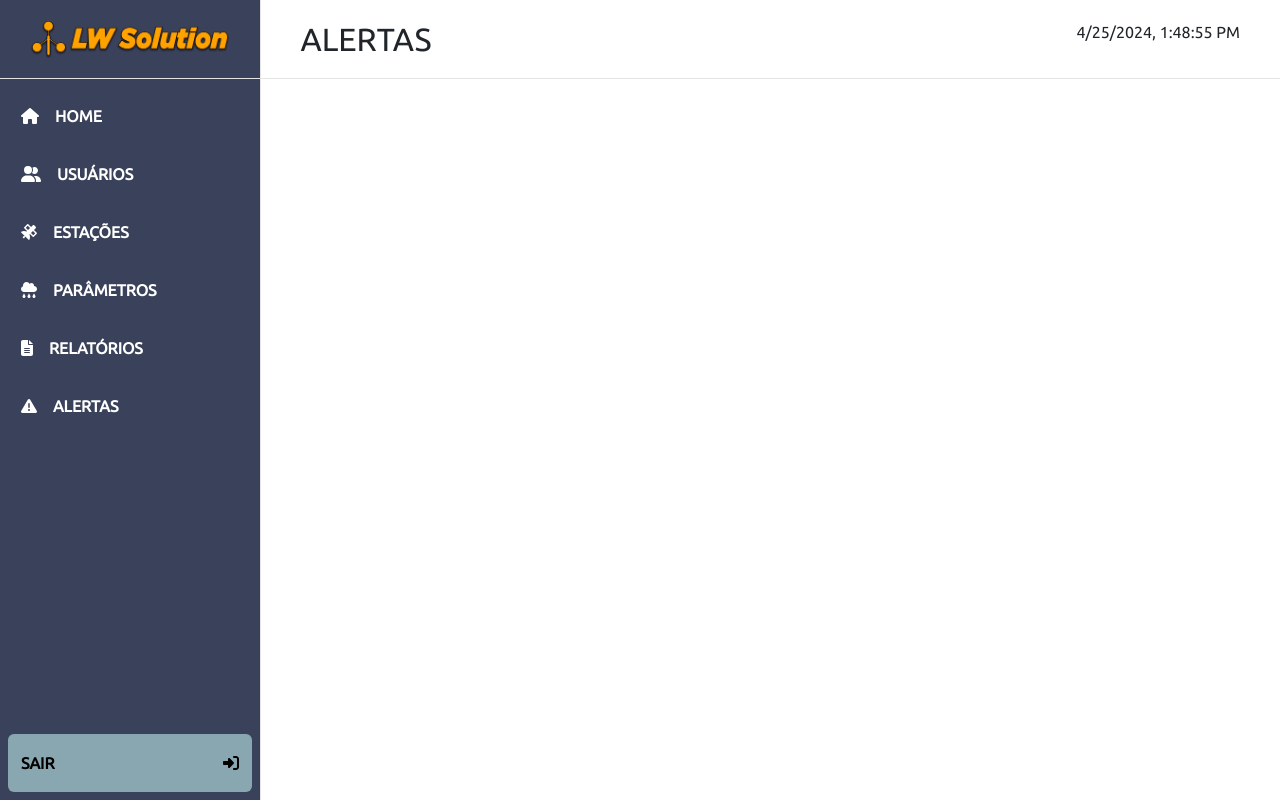
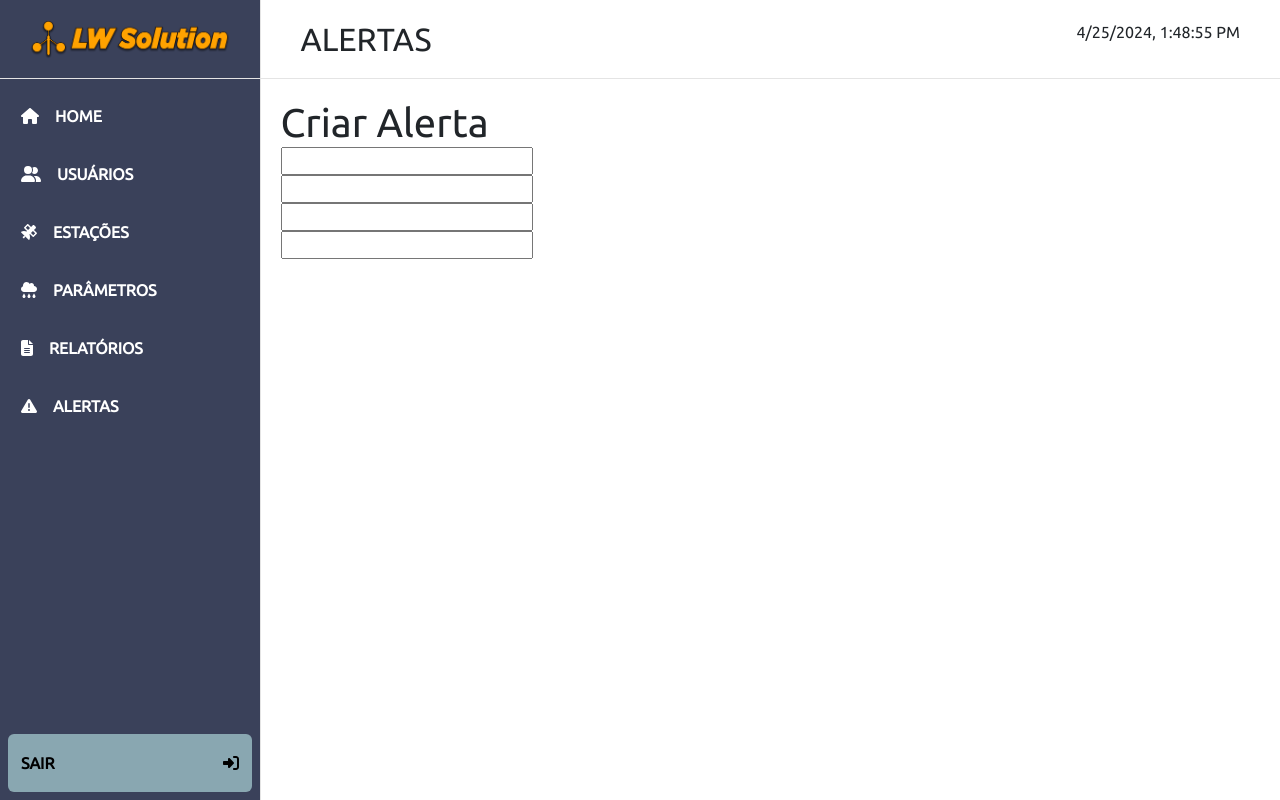
Before and after one commit to LW-Solution/FrontEnd, a React (Vite) app in the folder lws-front/: page /admin/alerts in a window 1280 px wide. Built offline with nearby package versions, Linux system fonts and the light colour scheme.

Commit message:
alerts/pages- inicio da estrutura da criação de alertas

```diff
--- a/lws-front/src/pages/Alerts/index.tsx
+++ b/lws-front/src/pages/Alerts/index.tsx
@@ -2,6 +2,30 @@ import "./style.scss"
 
 export default function Alerts() {
   return (
-    <></>
+    <>
+      <div className="corpoAlerta">
+        <div>
+          <h1>Criar Alerta</h1>
+        </div>
+        <form className="corpoFormulario">
+          <div className="">
+            <label></label>
+            <input></input>
+          </div>
+          <div>
+            <label></label>
+            <input></input>
+          </div>
+          <div>
+            <label></label>
+            <input></input>
+          </div>
+          <div>
+            <label></label>
+            <input></input>
+          </div>
+        </form>
+      </div>
+    </>
   )
 }
```
